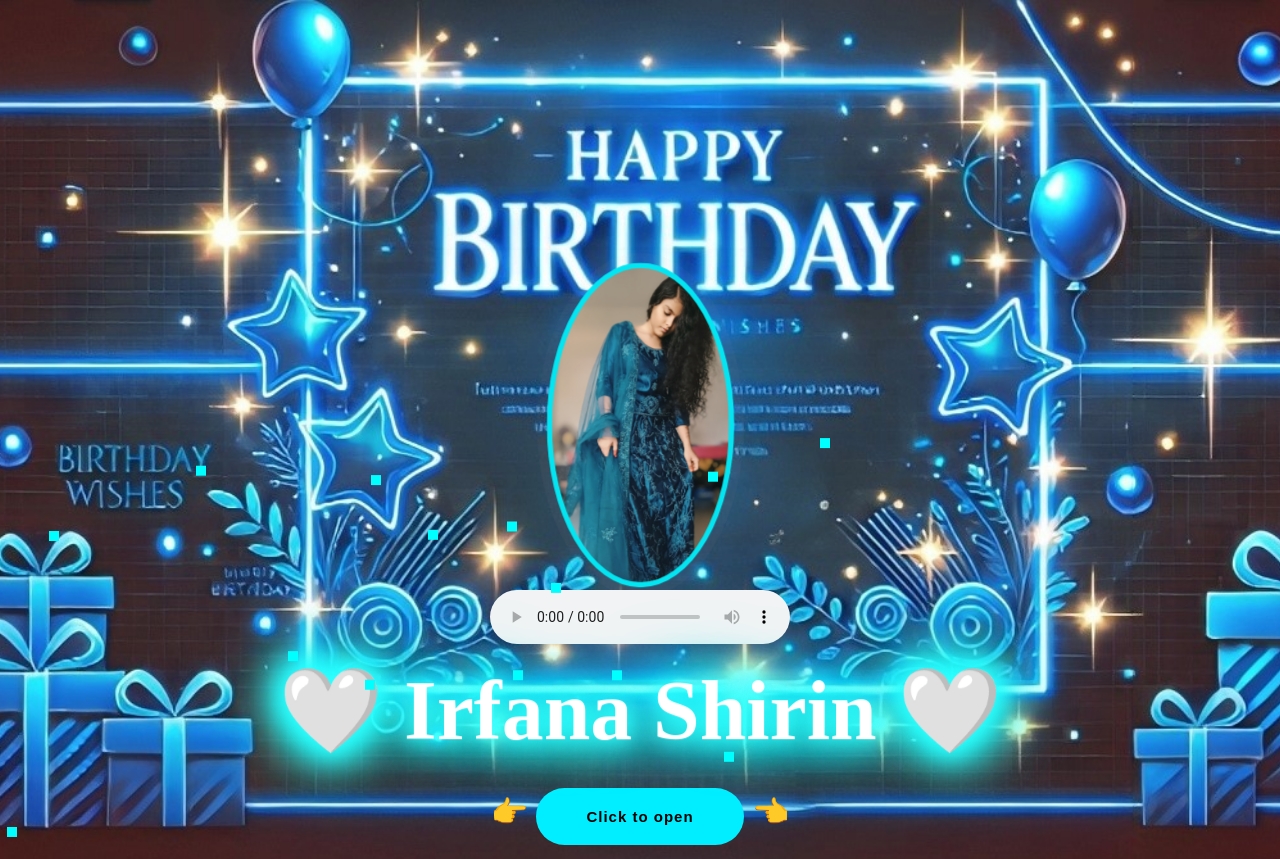
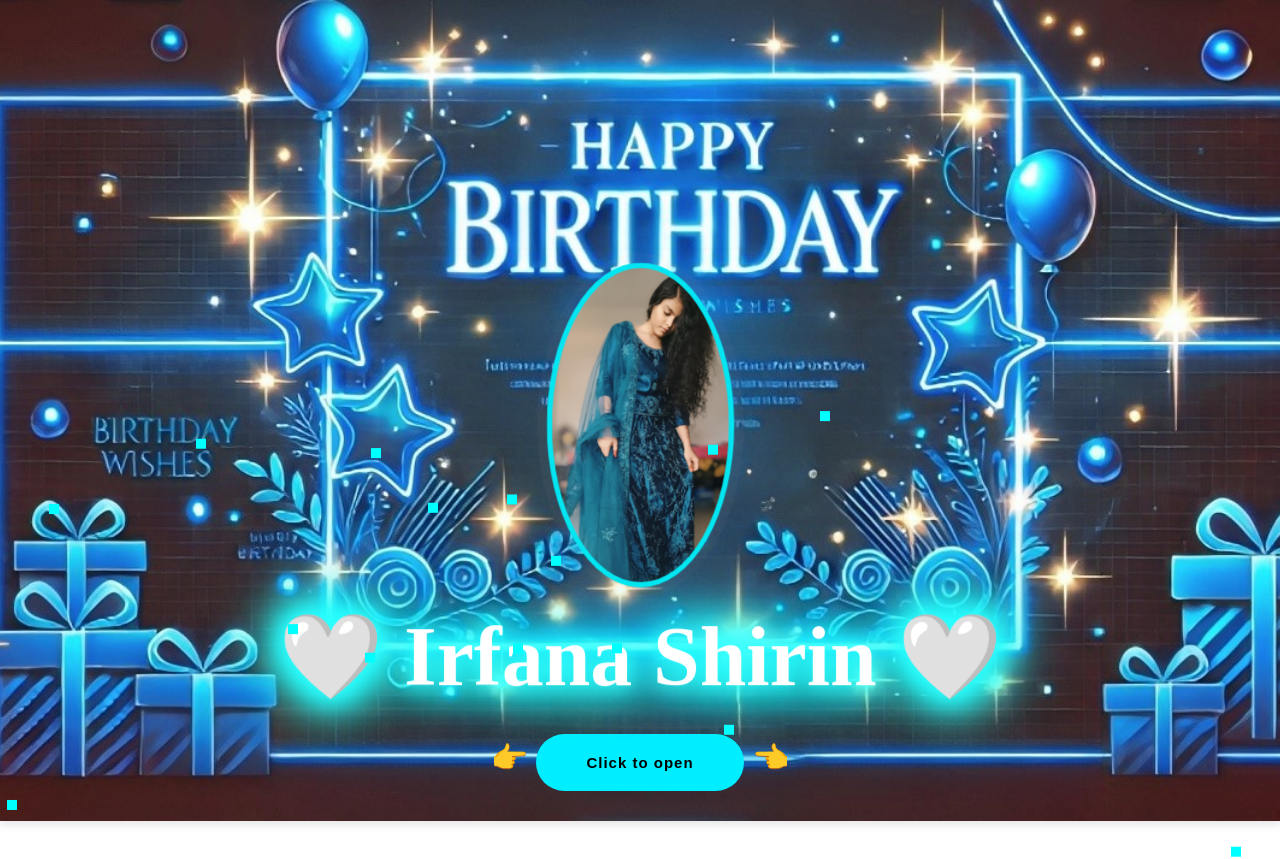
Before and after one commit to diablosanjai/birthday, a plain HTML site: page KK.html in a window 1280 px wide. Shown: the top 859 px of the page. Drawn offline with Linux system fonts and the light colour scheme.

Commit message:
Update KK.html

```diff
--- a/KK.html
+++ b/KK.html
@@ -231,11 +231,11 @@ button:hover {
 <body style="background-image: url('bir copy.jpg');">
     <div class="card">
         <img src="i1.jpg" alt="Birthday Person" class="photo">
-           <audio controls autoplay loop>
+              <!---<audio controls autoplay loop>
                 <source src="dandelions.mp3" type="audio/mpeg">
                 <source src="dandelions.ogg" type="audio/ogg">
 
-              </audio>
+              </audio>-->
         <h1 class="glow">🤍 Irfana Shirin 🤍</h1>
         <p>👉 <button id="showAlert" class="open">Click to open</button> 👈</p>
     </div>
```
